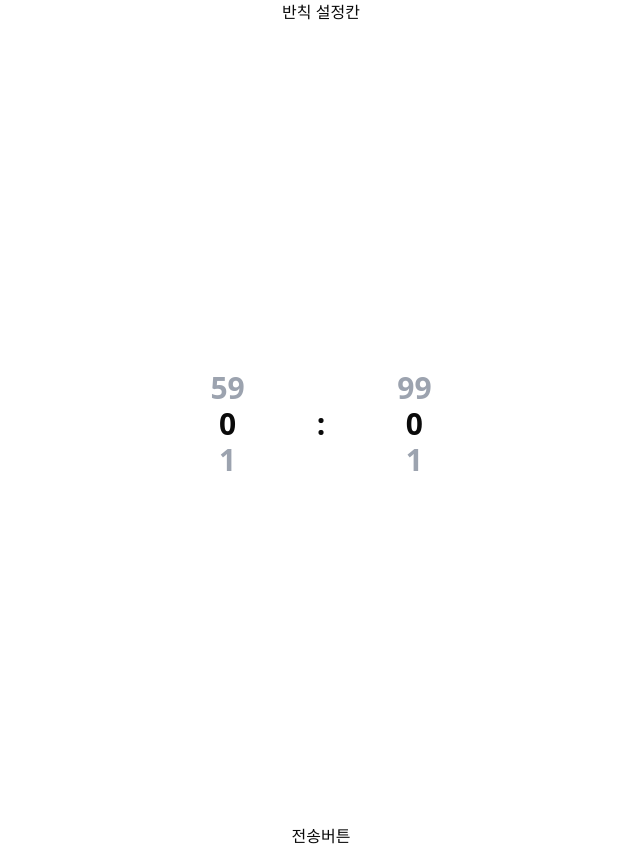
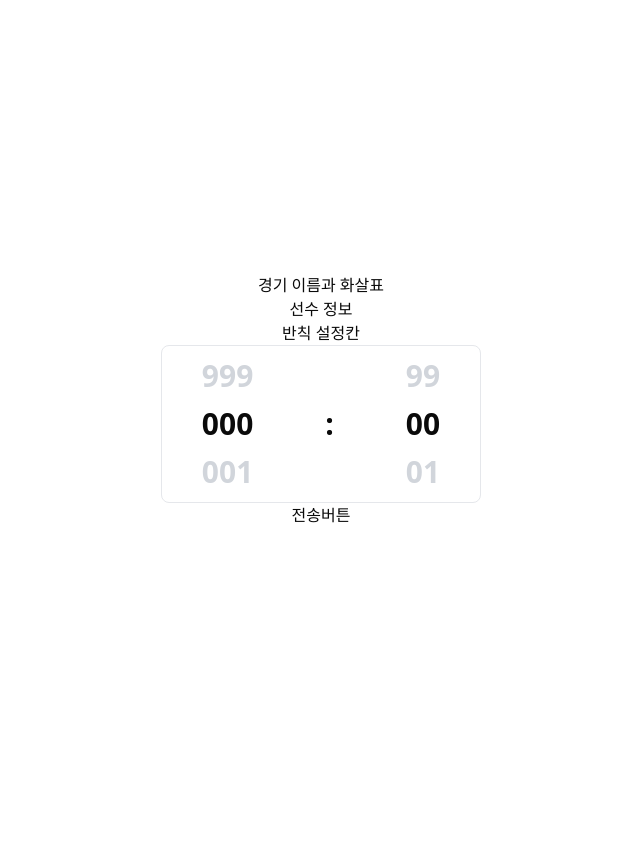
Before and after one commit to GangHyeokLee/BukguSwimming, a Next.js app: page /lane in a window 1280 px wide. Shown: the whole page, without its empty margins (319-959 px from the left). After the commit the page ends 800 px from the top, so only its background shows below. Built offline with nearby package versions, Linux system fonts and the light colour scheme.

Commit message:
Fix: minutes settings

```diff
--- a/src/components/lane/TimerApp.tsx
+++ b/src/components/lane/TimerApp.tsx
@@ -1,4 +1,4 @@
-import React, { useEffect, useRef, useState } from "react";
+import React, { useEffect, useRef, useState, useCallback } from "react";
 
 const TimerDial: React.FC = () => {
     const [minutes, setMinutes] = useState<number>(0);
@@ -6,6 +6,8 @@ const TimerDial: React.FC = () => {
 
     const minutesDialRef = useRef<HTMLDivElement | null>(null);
     const secondsDialRef = useRef<HTMLDivElement | null>(null);
+
+    const [startY, setStartY] = useState<number | null>(null); // 터치 시작 위치 추적
 
     useEffect(() => {
         const preventScroll = (e: TouchEvent) => {
@@ -25,24 +27,32 @@ const TimerDial: React.FC = () => {
         };
     }, []);
 
-    const handleTouchMove = (
-        e: React.TouchEvent,
-        type: "minutes" | "seconds"
-    ) => {
+    const handleTouchStart = (e: React.TouchEvent) => {
+        // 터치가 시작될 때의 Y 위치 저장
+        setStartY(e.touches[0].clientY);
+    };
+
+    const handleTouchMove = useCallback(
+        (e: React.TouchEvent, type: "minutes" | "seconds") => {
+            if (startY === null) return; // 터치 시작 위치가 없으면 리턴
+
             const dialRef = type === "minutes" ? minutesDialRef : secondsDialRef;
 
             if (dialRef.current) {
-            const boundingRect = dialRef.current.getBoundingClientRect();
-            const centerY = boundingRect.top + boundingRect.height / 2;
+                const touchY = e.touches[0].clientY;
+                const delta = startY - touchY; // 터치 시작 위치 기준으로 이동량 계산
 
-            const touchY = e.touches[0].clientY;
-            const delta = centerY - touchY;
-            const step = Math.round(delta / 100);
+                // 임계값 설정: 너무 작은 움직임에는 반응하지 않음
+                const threshold = 10; // 최소 움직임이 5px 이상이어야 반응
+
+                if (Math.abs(delta) > threshold) {
+                    // delta가 양수이면 +1, 음수이면 -1
+                    const step = delta > 0 ? 1 : -1;
 
                     if (type === "minutes") {
                         setMinutes((prev) => {
                             const newValue = prev + step;
-                    return newValue < 0 ? 59 : newValue > 59 ? 0 : newValue;
+                            return newValue < 0 ? 999 : newValue > 999 ? 0 : newValue;
                         });
                     } else {
                         setSeconds((prev) => {
@@ -50,41 +60,52 @@ const TimerDial: React.FC = () => {
                             return newValue < 0 ? 99 : newValue > 99 ? 0 : newValue;
                         });
                     }
+
+                    // 터치 시작 위치를 현재 위치로 갱신하여 연속적으로 계산되도록 함
+                    setStartY(touchY);
                 }
-    };
+            }
+        },
+        [startY] // startY가 변경될 때마다 이 함수가 갱신됨
+    );
 
     // 분과 초의 위/아래 값 계산 (순환 처리)
-    const getNextMinute = (value: number) => (value + 1) % 60;
-    const getPrevMinute = (value: number) => (value - 1 + 60) % 60;
+    const getNextMinute = (value: number) => (value + 1) % 1000;
+    const getPrevMinute = (value: number) => (value - 1 + 1000) % 1000;
 
     const getNextSecond = (value: number) => (value + 1) % 100;
     const getPrevSecond = (value: number) => (value - 1 + 100) % 100;
 
+    // 두 자릿수 숫자 만들기 (0을 추가)
+    const formatTime = (value: number) => value.toString().padStart(2, "0");
+
     return (
-        <div className="flex flex-col items-center justify-center min-h-screen">
-            <div className="flex space-x-8 items-center">
+        <div className="flex flex-col items-center justify-center">
+            <div className="flex space-x-8 items-center border border-gray-200 rounded-lg">
                 {/* 분 다이얼 */}
                 <div
-                    className="relative flex flex-col items-center px-10"
+                    className="relative flex flex-col items-center py-3 px-10 gap-y-3"
                     ref={minutesDialRef}
+                    onTouchStart={handleTouchStart} // 터치 시작 위치 기록
                     onTouchMove={(e) => handleTouchMove(e, "minutes")}
                 >
-                    <div className="text-3xl font-bold text-gray-400">{getPrevMinute(minutes)}</div>
-                    <div className="text-3xl font-bold">{minutes}</div>
-                    <div className="text-3xl font-bold text-gray-400">{getNextMinute(minutes)}</div>
+                    <div className="text-3xl font-bold text-gray-300">{String(getPrevMinute(minutes)).padStart(3, "0")}</div>
+                    <div className="text-3xl font-bold">{String(minutes).padStart(3, "0")}</div>
+                    <div className="text-3xl font-bold text-gray-300">{String(getNextMinute(minutes)).padStart(3, "0")}</div>
                 </div>
 
                 <div className="text-3xl font-bold">:</div>
 
                 {/* 초 다이얼 */}
                 <div
-                    className="relative flex flex-col items-center px-10"
+                    className="relative flex flex-col items-center py-3 px-10 gap-y-3"
                     ref={secondsDialRef}
+                    onTouchStart={handleTouchStart} // 터치 시작 위치 기록
                     onTouchMove={(e) => handleTouchMove(e, "seconds")}
                 >
-                    <div className="text-3xl font-bold text-gray-400">{getPrevSecond(seconds)}</div>
-                    <div className="text-3xl font-bold">{seconds}</div>
-                    <div className="text-3xl font-bold text-gray-400">{getNextSecond(seconds)}</div>
+                    <div className="text-3xl font-bold text-gray-300">{formatTime(getPrevSecond(seconds))}</div>
+                    <div className="text-3xl font-bold">{formatTime(seconds)}</div>
+                    <div className="text-3xl font-bold text-gray-300">{formatTime(getNextSecond(seconds))}</div>
                 </div>
             </div>
         </div>
```
Lines whose indentation alone changed are shown as unchanged.
